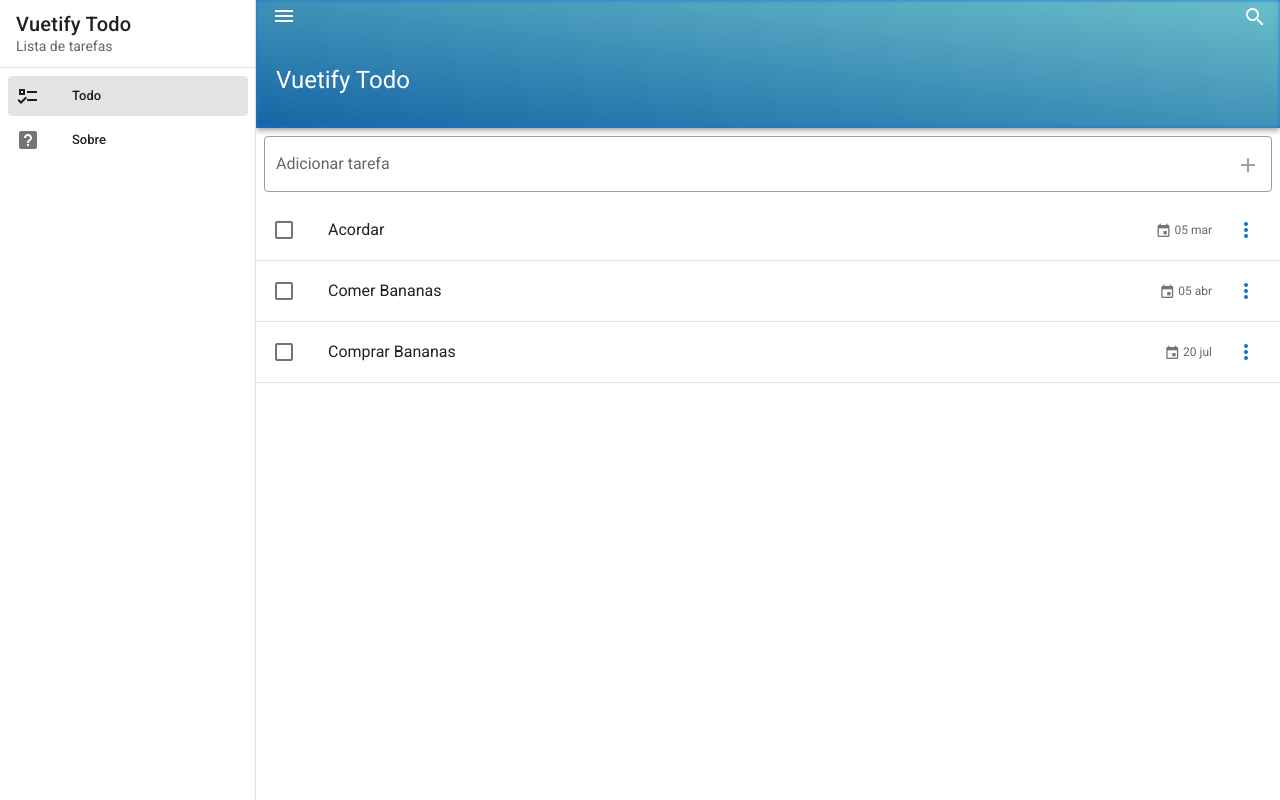
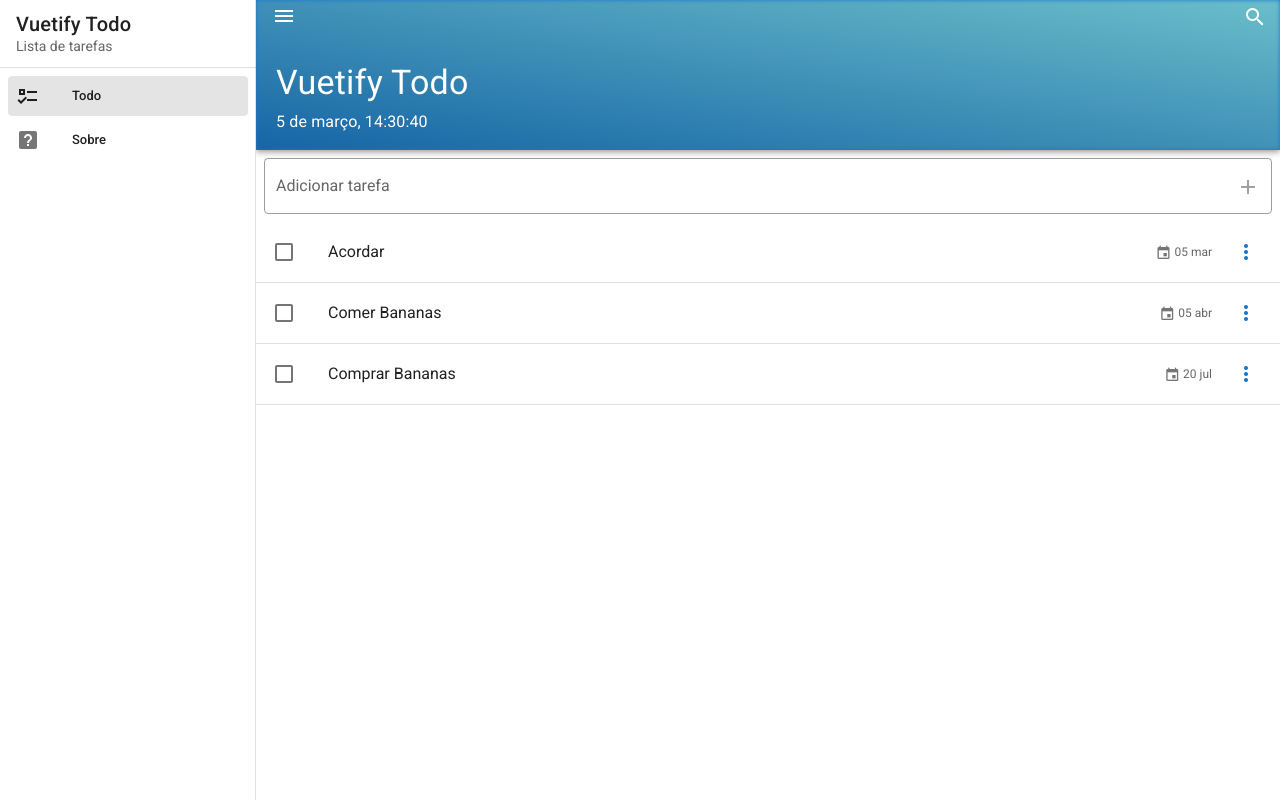
Before and after one commit to desdiogo/vuetify_todo, a Vue app: page / in a window 1280 px wide. Built offline with nearby package versions, Linux system fonts and the light colour scheme.

Commit message:
add live date & time

```diff
--- a/src/App.vue
+++ b/src/App.vue
@@ -27,7 +27,7 @@
       </v-list>
     </v-navigation-drawer>
 
-    <v-app-bar app color="primary" dark src="tatry.jpg" prominent>
+    <v-app-bar app color="primary" dark src="tatry.jpg" prominent height="150">
       <template v-slot:img="{ props }">
         <v-img
           v-bind="props"
@@ -42,7 +42,10 @@
           <search />
         </v-row>
         <v-row>
-          <v-toolbar-title class="ml-4">Vuetify Todo</v-toolbar-title>
+          <v-toolbar-title class="ml-4 text-h4">Vuetify Todo</v-toolbar-title>
+        </v-row>
+        <v-row>
+          <live-date-time />
         </v-row>
       </v-container>
     </v-app-bar>
@@ -55,11 +58,13 @@
 </template>
 
 <script>
+import LiveDateTime from "./components/Tools/LiveDateTime";
 import Search from "./components/Tools/Search";
 import SnackBar from "./components/Shared/SnackBar";
 
 export default {
   components: {
+    LiveDateTime,
     Search,
     SnackBar,
   },
--- /dev/null
+++ b/src/components/Tools/LiveDateTime.vue
@@ -0,0 +1,29 @@
+<template>
+    <div class="text-subtitle-1 ml-4">
+      {{ date }}
+    </div>
+</template>
+
+<script>
+import {format} from "date-fns"
+import { ptBR } from 'date-fns/locale'
+
+export default {
+  data() {
+    return {
+      date: ''
+    }
+  },
+  methods: {
+    getDate() {
+      this.date = format(new Date(), "d 'de' MMMM, H:mm:ss", {locale: ptBR})
+      setTimeout(this.getDate, 1000)
+    }
+  },
+  mounted() {
+    this.getDate()
+  }
+};
+</script>
+
+<style></style>
```
